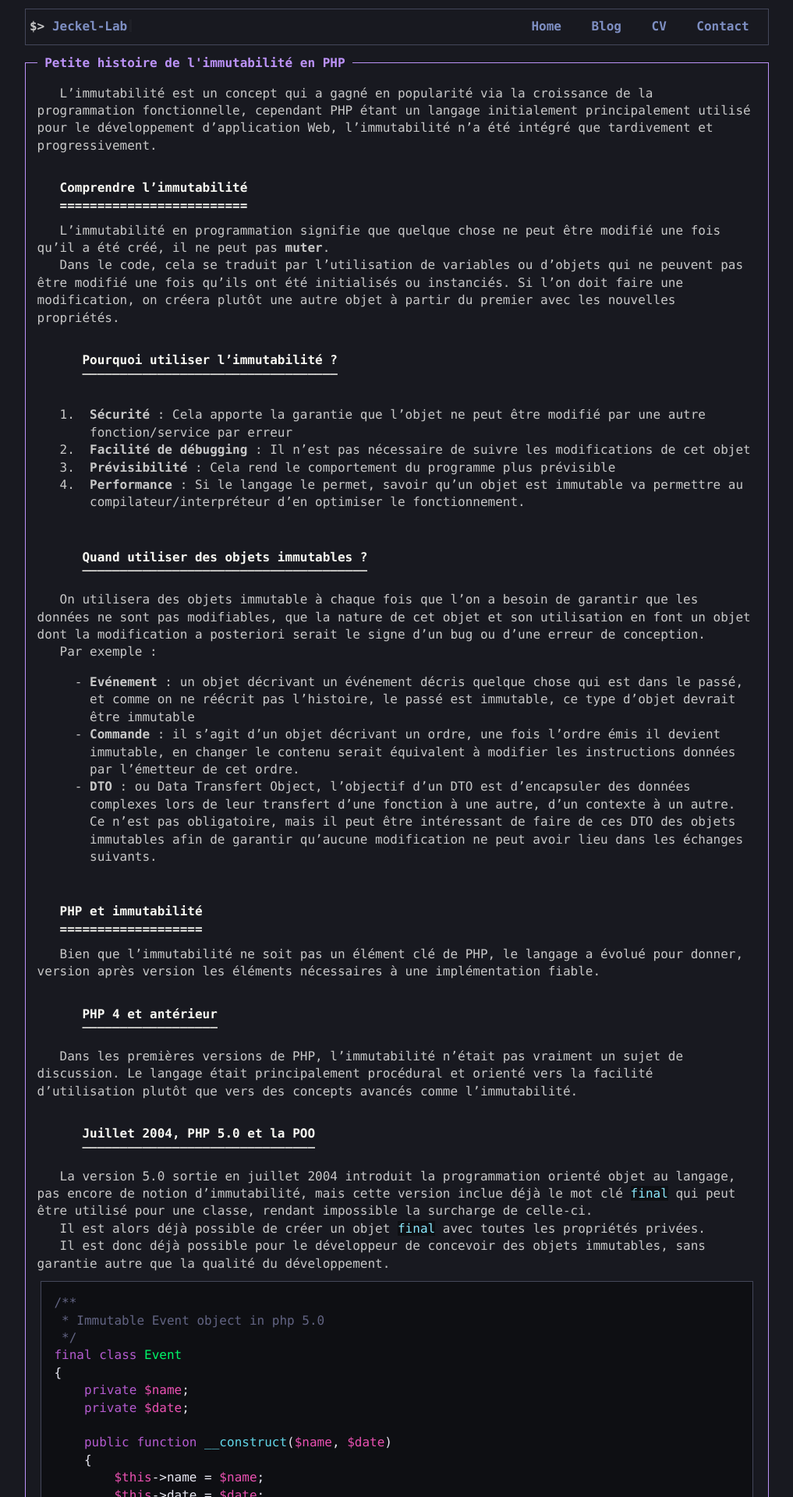
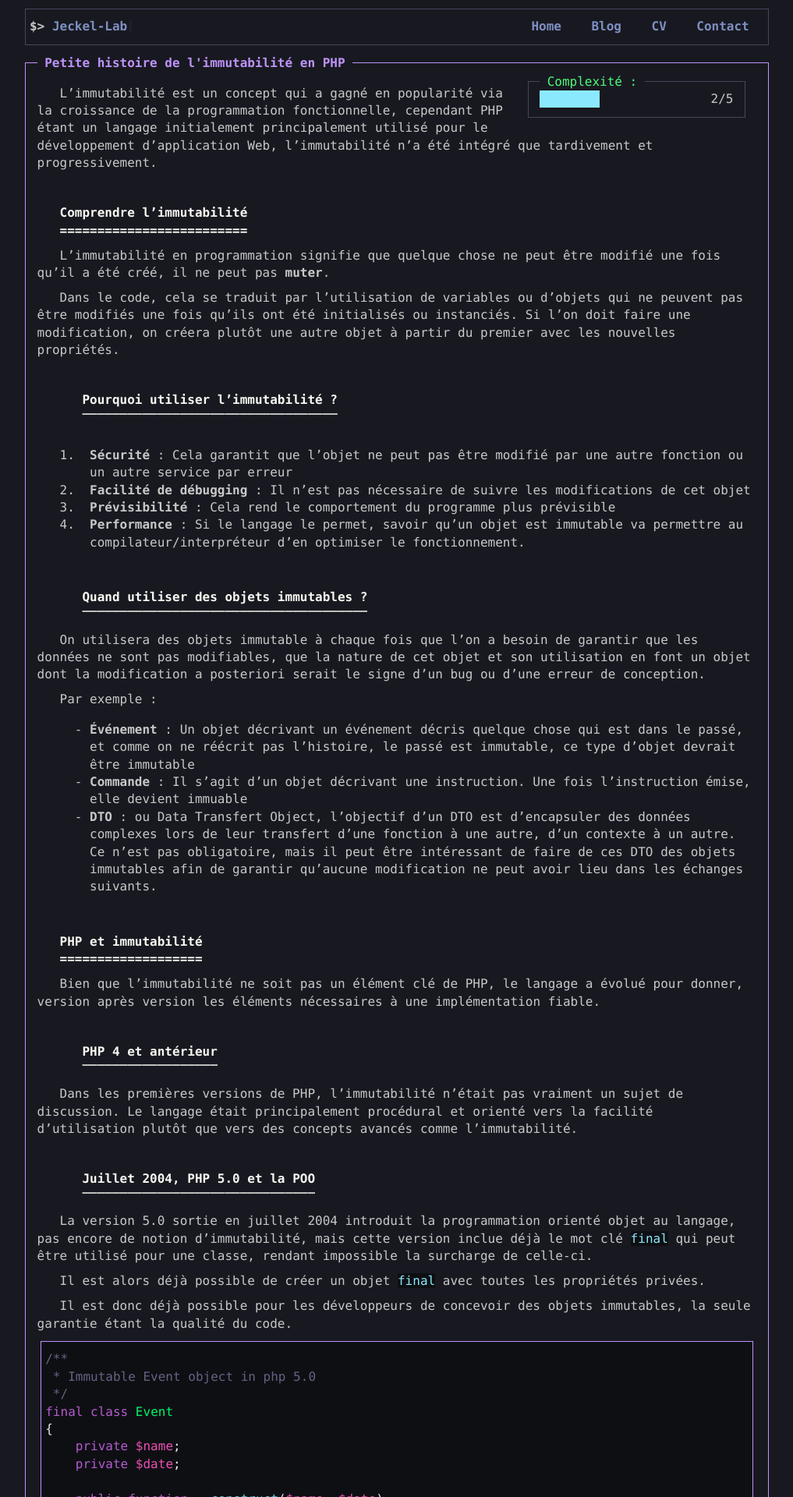
Before and after one commit to Jeckel-Lab/Jeckel-Lab.github.io, a Jekyll site: the page built from _posts/2023-10-02-histoire-immutabilite-en-php.md, in a window 1280 px wide. Shown: the top 1920 px of the page at 78% size, without its empty margins (131-1148 px from the left). Built offline with Jekyll 4.4.1, drawn with Linux system fonts in a browser that asks for light colours; nearby versions of some CDN libraries; some of the changed text lies outside the part shown.

Commit message:
Update meta and css

````diff
--- a/_posts/2023-10-02-histoire-immutabilite-en-php.md
+++ b/_posts/2023-10-02-histoire-immutabilite-en-php.md
@@ -2,8 +2,11 @@
 layout: post
 title: Petite histoire de l'immutabilité en PHP
 tags: [php, page_expert_php]
+category: php
 has_code: true
-
+description: "Découvrez l'évolution de l'immutabilité en PHP, de ses débuts jusqu'aux dernières versions. Apprenez pourquoi et comment utiliser l'immutabilité dans vos projets PHP."
+keywords: "PHP, Immutabilité, Programmation, POO, PHP 8.1, PHP 8.2, PHP 7, PHP 5.5, DateTimeImmutable, readonly, Programmation Orientée Objet, Final, Classes, Méthodes, Types, PHPStan, Psalm, Développement Web, Sécurité, Performance, Typage, Constructeur, Propriétés, Héritage, Abstraction, Polymorphisme, Architecture, Conception, Bonnes Pratiques, Intégration Continue, Déploiement"
+complexity: 2
 ---
 L'immutabilité est un concept qui a gagné en popularité via la croissance de la programmation fonctionnelle, cependant PHP étant un langage initialement principalement utilisé pour le développement d'application Web, l'immutabilité n'a été intégré que tardivement et progressivement.
 
@@ -11,11 +14,11 @@ L'immutabilité est un concept qui a gagné en popularité via la croissance de
 
 L'immutabilité en programmation signifie que quelque chose ne peut être modifié une fois qu'il a été créé, il ne peut pas **muter**.
 
-Dans le code, cela se traduit par l'utilisation de variables ou d'objets qui ne peuvent pas être modifié une fois qu'ils ont été initialisés ou instanciés. Si l'on doit faire une modification, on créera plutôt une autre objet à partir du premier avec les nouvelles propriétés.
+Dans le code, cela se traduit par l'utilisation de variables ou d'objets qui ne peuvent pas être modifiés une fois qu'ils ont été initialisés ou instanciés. Si l'on doit faire une modification, on créera plutôt une autre objet à partir du premier avec les nouvelles propriétés.
 
 ### Pourquoi utiliser l'immutabilité&nbsp;?
 
-1. **Sécurité**&nbsp;: Cela apporte la garantie que l'objet ne peut être modifié par une autre fonction/service par erreur
+1. **Sécurité**&nbsp;: Cela garantit que l’objet ne peut pas être modifié par une autre fonction ou un autre service par erreur
 2. **Facilité de débugging**&nbsp;: Il n'est pas nécessaire de suivre les modifications de cet objet
 3. **Prévisibilité**&nbsp;: Cela rend le comportement du programme plus prévisible
 4. **Performance**&nbsp;: Si le langage le permet, savoir qu'un objet est immutable va permettre au compilateur/interpréteur d'en optimiser le fonctionnement.
@@ -25,8 +28,8 @@ Dans le code, cela se traduit par l'utilisation de variables ou d'objets qui ne
 On utilisera des objets immutable à chaque fois que l'on a besoin de garantir que les données ne sont pas modifiables, que la nature de cet objet et son utilisation en font un objet dont la modification a posteriori serait le signe d'un bug ou d'une erreur de conception.
 
 Par exemple&nbsp;:
-- **Evénement**&nbsp;: un objet décrivant un événement décris quelque chose qui est dans le passé, et comme on ne réécrit pas l'histoire, le passé est immutable, ce type d'objet devrait être immutable
-- **Commande**&nbsp;: il s'agit d'un objet décrivant un ordre, une fois l'ordre émis il devient immutable, en changer le contenu serait équivalent à modifier les instructions données par l'émetteur de cet ordre.
+- **Événement**&nbsp;: Un objet décrivant un événement décris quelque chose qui est dans le passé, et comme on ne réécrit pas l'histoire, le passé est immutable, ce type d'objet devrait être immutable
+- **Commande**&nbsp;: Il s'agit d'un objet décrivant une instruction. Une fois l'instruction émise, elle devient immuable
 - **DTO**&nbsp;: ou Data Transfert Object, l'objectif d'un DTO est d'encapsuler des données complexes lors de leur transfert d'une fonction à une autre, d'un contexte à un autre. Ce n'est pas obligatoire, mais il peut être intéressant de faire de ces DTO des objets immutables afin de garantir qu'aucune modification ne peut avoir lieu dans les échanges suivants.
 
 
@@ -44,7 +47,7 @@ La version 5.0 sortie en juillet 2004 introduit la programmation orienté objet
 
 Il est alors déjà possible de créer un objet `final` avec toutes les propriétés privées.
 
-Il est donc déjà possible pour le développeur de concevoir des objets immutables, sans garantie autre que la qualité du développement.
+Il est donc déjà possible pour les développeurs de concevoir des objets immutables, la seule garantie étant la qualité du code.
 ```php
 /**
  * Immutable Event object in php 5.0
--- /dev/null
+++ b/_sass/article.scss
@@ -0,0 +1,62 @@
+section.post {
+  padding-top: 1em;
+
+  /* Code */
+  code.language-plaintext {
+    background-color: var(--code-background-color);
+    color: var(--code-color);
+    font-style: italic;
+  }
+
+  pre code.hljs {
+    padding: calc(var(--global-line-height) * 0.5) 0.5ch;
+    margin: calc(var(--global-line-height) * 0.5) 0.5ch var(--global-line-height);
+    border-width: 1px;
+    border-style: solid;
+    border-color: var(--card-color);
+    width: calc(100% - 1ch);
+    position: relative;
+    tab-size: 4;
+  }
+
+  p {
+    margin-bottom: 1ch;
+  }
+
+  ol, ul {
+    margin-top: 1em;
+    margin-bottom: 1em;
+    margin-left: 6ch;
+  }
+  ol li, ul li {
+    margin-left: 0;
+    padding-left: 1ch;
+  }
+}
+
+.post-meta {
+  text-align: right;
+}
+.post-tag:before {
+  content: '[';
+}
+.post-tag:after {
+  content: ']';
+}
+.post-author {
+  display: none;
+}
+
+
+//section.post {
+//  padding-top: 1em;
+//}
+//section.post ol, section.post ul {
+//  margin-top: 1em;
+//  margin-bottom: 1em;
+//  margin-left: 6ch;
+//}
+//section.post ol li, section.post ul li {
+//  margin-left: 0ch;
+//  padding-left: 1ch;
+//}
--- a/_sass/main.scss
+++ b/_sass/main.scss
@@ -83,7 +83,16 @@ header a {
     text-decoration: none;
 }
 
-.card, code.hljs {
+//.card, code.hljs {
+//    padding: calc(var(--global-line-height) * 0.5) 0.5ch;
+//    margin: calc(var(--global-line-height) * 0.5) 0.5ch var(--global-line-height);
+//    border-width: 1px;
+//    border-style: solid;
+//    border-color: var(--card-color);
+//    width: calc(100% - 1ch);
+//    position: relative;
+//}
+.card {
     padding: calc(var(--global-line-height) * 0.5) 0.5ch;
     margin: calc(var(--global-line-height) * 0.5) 0.5ch var(--global-line-height);
     border-width: 1px;
@@ -176,6 +185,7 @@ code {
 @import "complexity";
 @import "divers";
 @import "form";
+@import "article";
 
 /*--- Terminal Prompt Start ---*/
 .terminal-prompt {
@@ -287,42 +297,6 @@ h2.p-t0 {
     padding-top: 0;
 }
 
-/* Code */
-code.language-plaintext {
-    background-color: var(--code-background-color);
-    color: var(--code-color);
-    font-style: italic;
-}
-pre code.hljs {
-    tab-size: 4;
-}
-
-section.post {
-    padding-top: 1em;
-}
-section.post ol, section.post ul {
-    margin-top: 1em;
-    margin-bottom: 1em;
-    margin-left: 6ch;
-}
-section.post ol li, section.post ul li {
-    margin-left: 0ch;
-    padding-left: 1ch;
-}
-
-.post-meta {
-    text-align: right;
-}
-.post-tag:before {
-    content: '[';
-}
-.post-tag:after {
-    content: ']';
-}
-.post-author {
-    display: none;
-}
-
 b {
     color: var(--purple-color);
 }
````
Also changed, not shown: other parts of _posts/2023-10-02-histoire-immutabilite-en-php.md (+6 -6 lines).
